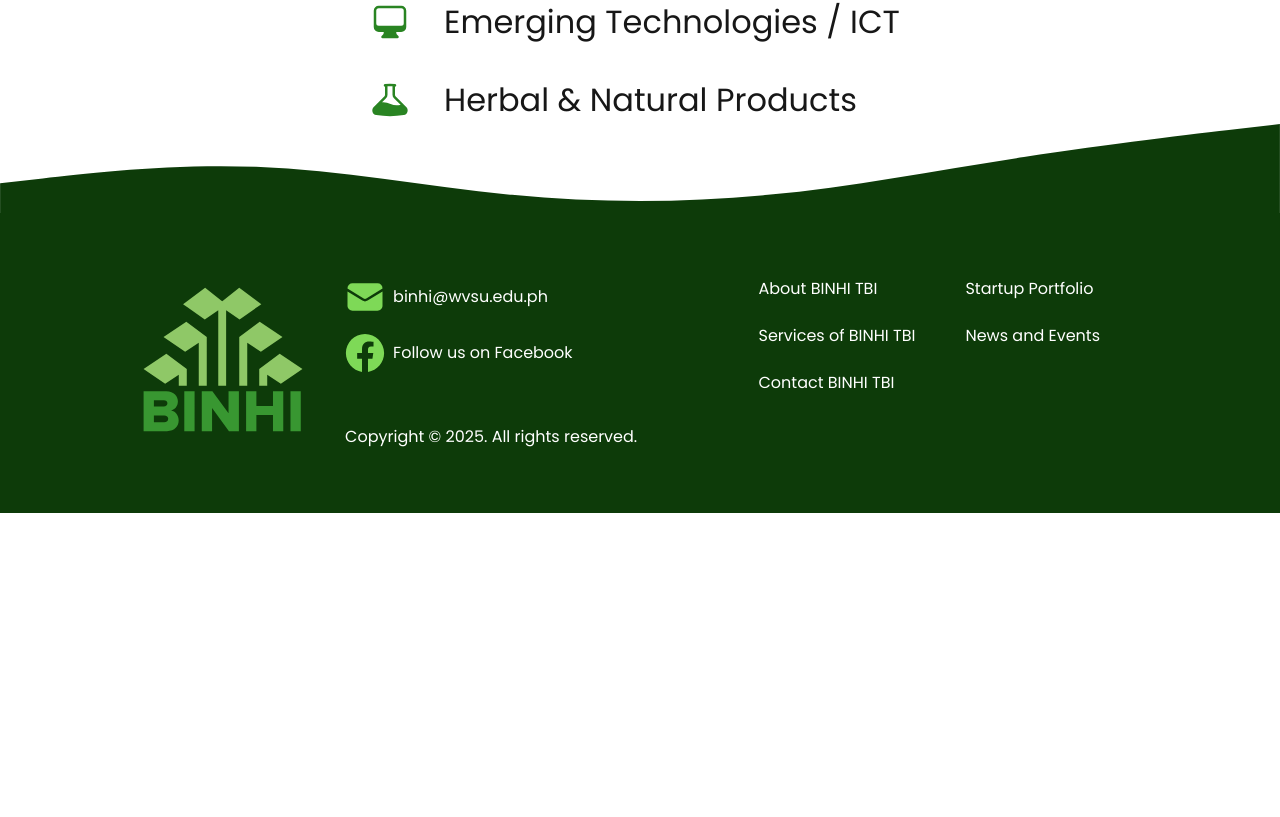
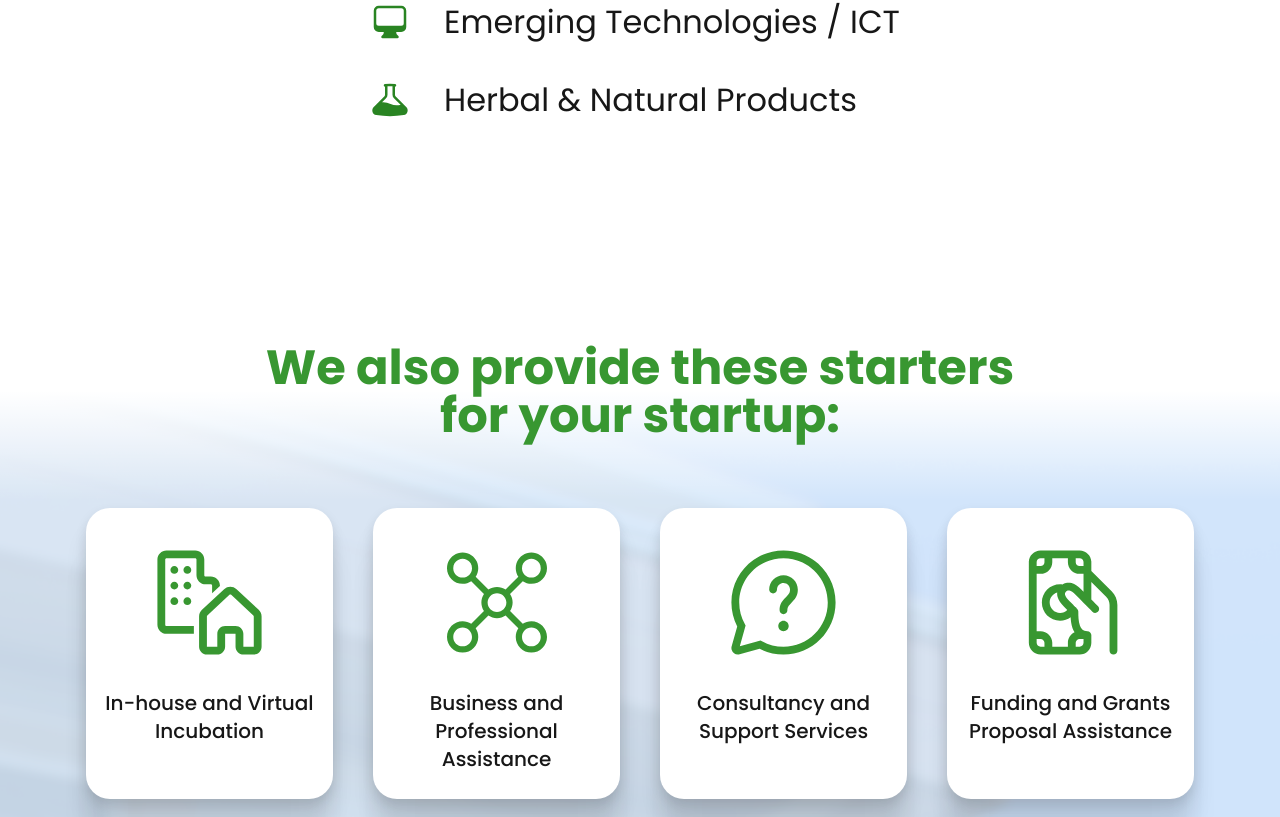
Before and after one commit to SPARK-Hub-WVSU/BINHI-Website-2025, a Next.js app: page / in a window 1280 px wide. Shown: the part 1980-2797 px from the top of the page. Before the commit the page ends 2493 px from the top, so only its background shows below. Built offline with nearby package versions, Linux system fonts and the light colour scheme.

Commit message:
feat: startups starters  section

```diff
--- a/src/app/page.js
+++ b/src/app/page.js
@@ -1,8 +1,26 @@
+import Image from "next/image";
+
 import Header from "./Header";
 import Footer from "./Footer";
+
 import LinkButton from "@/components/LinkButton";
 import heroImage from '@/assets/hero.svg'
+
 import { BeakerIcon, ComputerDesktopIcon, GlobeAsiaAustraliaIcon, HeartIcon } from '@heroicons/react/24/solid'
+import { ScaleIcon, AcademicCapIcon } from '@heroicons/react/24/outline'
+
+import bgStartupStarters from '@/assets/startup-starters//bg-wave-startup-starters.svg'
+
+import buildingBg from '@/assets/startup-starters/startup-starters.png'
+import inHouse from '@/assets/startup-starters/in-house.svg'
+import businessAssistance from '@/assets/startup-starters/business-assistance.svg'
+import consultancySupport from '@/assets/startup-starters/consultancy-support.svg'
+import fundingAssistance from '@/assets/startup-starters/funding-assistance.svg'
+import monitoringCoaching from '@/assets/startup-starters/monitoring-coaching.svg'
+import technologyForecasting from '@/assets/startup-starters/technology-forecasting.svg'
+import laboratoryFacilities from '@/assets/startup-starters/laboratory-facilities.svg'
+import meetingFacilities from '@/assets/startup-starters/meeting-facilities.svg'
+
 
 export default function Home() {
   return (
@@ -19,7 +37,7 @@ export default function Home() {
         >
 
 
-          <div className=" pt-[140px]  pl-[170px] w-fit hidden lg:block">
+          <div className=" pt-[140px]  pl-[170px] w-fit ">
             <h1 className="w-[615px]  mb-5
             text-secondary text-[50px] font-bold leading-[75px] ">
               Nurturing Seeds of<br /> Ideas <span className="text-primary-dark">One Step <br />at a Time.</span>
@@ -96,6 +114,110 @@ export default function Home() {
         </section>
 
 
+        {/* -------------- STARTUP STARTERS  ---------------*/}
+        <section className="relative bg-blue-300">
+
+          <div
+            className="absolute inset-0 w-full h-full bg-no-repeat bg-cover bg-center"
+            style={{ backgroundImage: `url(${buildingBg.src})` }}
+          />
+
+          {/* overlay with opacity */}
+          <div className="absolute inset-0 bg-white/60" />
+
+          {/* content - will be above the overlay */}
+          <div className="relative z-10 h-[1411px]">
+
+            <div className="h-[376px] absolute inset-0 bg-gradient-to-b from-white via-white to-transparent"
+              style={{
+                background: 'linear-gradient(180deg, #FFF 70.94%, rgba(255, 255, 255, 0.00) 100%)'
+              }}
+            />
+
+            <h2 className="relative pt-[220px] z-10 max-w-[749px] font-bold text-5xl text-primary mx-auto text-center
+            mb-12">
+              We also provide these starters for your startup:
+            </h2>
+
+            <section className="mx-auto max-w-[1149px] flex flex-wrap justify-center
+            ">
+
+              <div className="bg-white starters-container text-xl font-medium w-full max-w-[247px] h-[291px] m-5
+              rounded-3xl py-8 px-4 text-center flex flex-col items-center">
+                <Image src={inHouse} className="mb-6" alt="In-house and Virtual Incubation Icon" />
+                <span >In-house and Virtual Incubation</span>
+              </div>
+
+              <div className="bg-white starters-container text-xl font-medium w-full max-w-[247px] h-[291px] m-5
+              rounded-3xl py-8 px-4 text-center flex flex-col items-center">
+                <Image src={businessAssistance} className="mb-6" alt="Business and Professional Assistance Icon" />
+                <span>Business and Professional Assistance</span>
+              </div>
+
+              <div className="bg-white starters-container text-xl font-medium w-full max-w-[247px] h-[291px] m-5
+              rounded-3xl py-8 px-4 text-center flex flex-col items-center">
+                <Image src={consultancySupport} className="mb-6" alt="Consultancy and Support Services Icon" />
+                <span>Consultancy and Support Services</span>
+              </div>
+
+              <div className="bg-white starters-container text-xl font-medium w-full max-w-[247px] h-[291px] m-5
+              rounded-3xl py-8 px-4 text-center flex flex-col items-center">
+                <Image src={fundingAssistance} className="mb-6" alt="Funding and Grants Proposal Assistance Icon" />
+                <span >Funding and Grants Proposal Assistance</span>
+              </div>
+
+              <div className="bg-white starters-container text-xl font-medium w-full max-w-[247px] h-[291px] m-5
+              rounded-3xl py-8 px-4 text-center flex flex-col items-center">
+                <Image src={monitoringCoaching} className="mb-6" alt="Monitoring and Coaching Icon" />
+                <span >Monitoring & Coaching</span>
+              </div>
+
+              <div className="bg-white starters-container text-xl font-medium w-full max-w-[247px] h-[291px] m-5
+              rounded-3xl py-8 px-4 text-center flex flex-col items-center">
+                <Image src={technologyForecasting} className="mb-6" alt="Technology Forecasting and Matching Icon" />
+                <span>Technology Forecasting and Matching</span>
+              </div>
+
+              <div className="bg-white starters-container text-xl font-medium w-full max-w-[247px] h-[291px] m-5
+              rounded-3xl py-8 px-4 text-center flex flex-col items-center">
+                <Image src={laboratoryFacilities} className="mb-6" alt="Laboratory and Production Facilities Icon" />
+                <span>Laboratory and Production Facilities</span>
+              </div>
+
+              <div className="bg-white starters-container text-xl font-medium w-full max-w-[247px] h-[291px] m-5
+              rounded-3xl py-8 px-4 text-center flex flex-col items-center">
+                <Image src={meetingFacilities} className="mb-6" alt="Meeting and Conference Facilities Icon" />
+                <span>Meeting and Conference Facilities</span>
+              </div>
+
+              <div className="bg-white starters-container text-xl font-medium w-full max-w-[247px] h-[291px] m-5
+              rounded-3xl py-8 px-4 text-center flex flex-col items-center">
+                <ScaleIcon className="text-primary w-[125px] h-[125px] mb-6" stroke="currentColor" />
+                <span>Branding and IP Protection</span>
+              </div>
+
+              <div className="bg-white starters-container text-xl font-medium w-full max-w-[247px] h-[291px] m-5
+              rounded-3xl py-8 px-4 text-center flex flex-col items-center">
+                <AcademicCapIcon className="text-primary w-[125px] h-[125px] mb-6" stroke="currentColor" />
+                <span>Trainings and Workshops</span>
+              </div>
+
+            </section>
+
+
+
+          </div>
+          <Image src={bgStartupStarters} alt="" className="w-full" />
+        </section>
+
+        {/*
+            git stash and git stash pop are used to temporarily save and restore uncommitted changes:
+
+            git stash
+            git stash pop
+
+            */}
+
         <Footer />
       </div >
 
```
